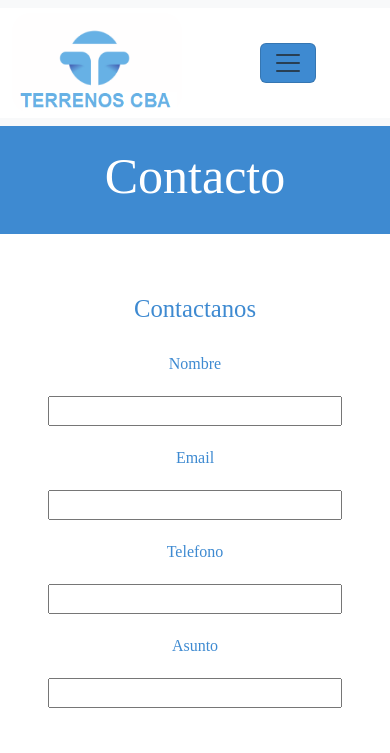
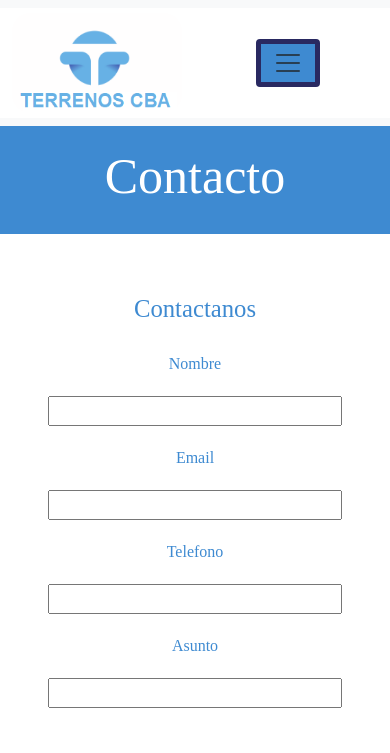
Before and after one commit to mcherini/comision-73315, a plain HTML site: page pages/Contacto.html in a window 390 px wide. Shown: the top 753 px of the page. Drawn offline with nearby package versions, Linux system fonts and the light colour scheme.

Commit message:
boton hamburgesa seleccion

```diff
--- a/css/style.css
+++ b/css/style.css
@@ -29,13 +29,15 @@ header img {
 
 .navbar-toggler {
     background-color: rgb(62, 138, 209);
+    color: white;
 }
 
 
-.seleccion {
-    background-color: rgb(41, 41, 97);
+.seleccion{
+    border-width: 5px;
+    border-color: rgb(41, 41, 97);
     border-radius: 4px;
-    color: white !important;
+
 }
 
 .nav-item:hover {
--- a/pages/Contacto.html
+++ b/pages/Contacto.html
@@ -14,7 +14,7 @@
         <nav class="navbar navbar-expand-lg bg-body-tertiary">
             <div class="container-fluid">
                 <a class="navbar-brand" href="../index.html"><img src="../img/logo.png" alt="logo"></a>
-                <button class="navbar-toggler" type="button" data-bs-toggle="collapse"
+                <button class="navbar-toggler seleccion" type="button" data-bs-toggle="collapse"
                     data-bs-target="#navbarSupportedContent" aria-controls="navbarSupportedContent"
                     aria-expanded="false" aria-label="Toggle navigation">
                     <span class="navbar-toggler-icon"></span>
```
Also changed, not shown: pages/Novedades.html (+1 -1 lines), pages/Quienes_Somos.html (+1 -1 lines), pages/autogestion_p.html (+1 -1 lines).
